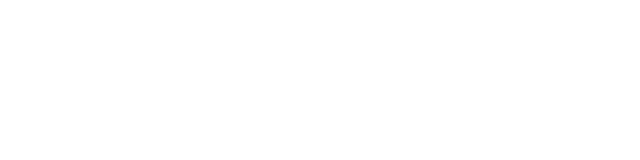
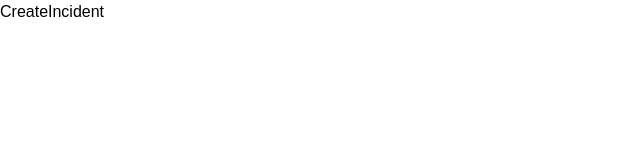
Before and after one commit to lokey5746/Bits-Desk, a React (Vite) app in the folder frontend/: page /dashboard in a window 1280 px wide. Shown: the top 160 px of the page, without its empty margins (0-640 px from the left). Built offline with nearby package versions, Linux system fonts and the light colour scheme; a web font is replaced by a local one.

Commit message:
dashboard routing fix

```diff
--- a/frontend/src/screen/layout/DashboardLayout.jsx
+++ b/frontend/src/screen/layout/DashboardLayout.jsx
@@ -2,7 +2,11 @@
 import { Outlet } from "react-router-dom";
 
 const DashboardLayout = () => {
-  return <div></div>;
+  return (
+    <div>
+      <Outlet />
+    </div>
+  );
 };
 
 export default DashboardLayout;
```
